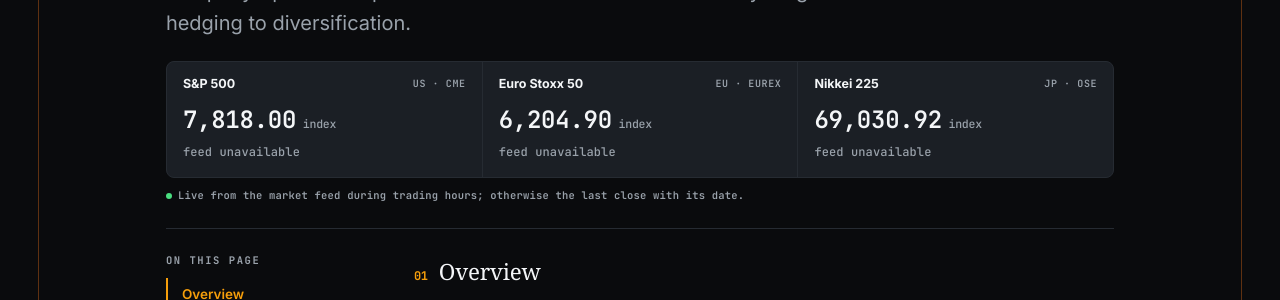
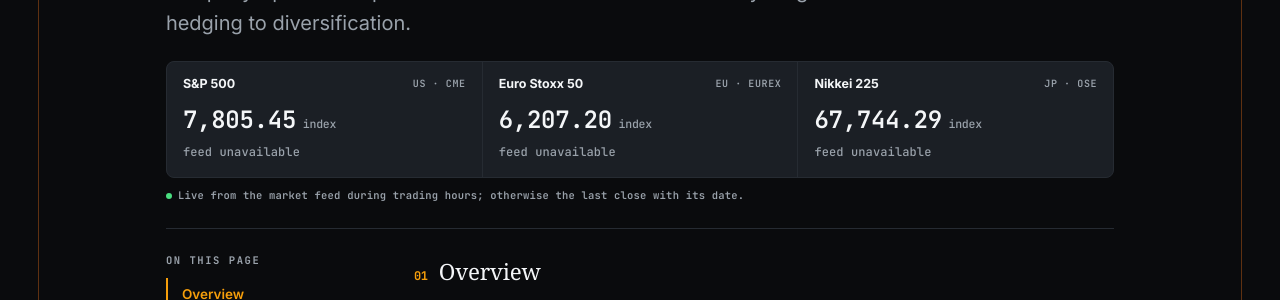
Before and after one commit to maverickrocx/RiskMaverick, a Jekyll site: the page built from markets/equities.md, in a window 1280 px wide and 900 px high. Shown: the part 290-590 px from the top of the window. Built offline with Jekyll 4.4.1, drawn with Linux system fonts in a browser that asks for light colours; some web fonts are replaced; part of the change alters nothing that is shown.

Commit message:
chore(marks): daily benchmark refresh from primary sources

```diff
--- a/_data/marks.yml
+++ b/_data/marks.yml
@@ -2,8 +2,8 @@
 # Each mark carries the date and publisher it came from.
 
 brent:
-  price: "$106.77"
-  asof: "12 Oct 2026"
+  price: "$106.56"
+  asof: "14 Oct 2026"
   source: "market feed"
 brent_spot:
   price: "$130.18"
@@ -14,55 +14,55 @@ brent_wti:
   asof: "8 Oct 2026"
   source: "derived"
 corn:
-  price: "$4.83"
-  asof: "13 Oct 2026"
+  price: "$4.81"
+  asof: "14 Oct 2026"
   source: "CBOT via Yahoo"
 de_da:
-  price: "€160.23"
-  asof: "13 Oct 2026"
+  price: "€178.99"
+  asof: "14 Oct 2026"
   source: "SMARD"
-  low: 110.12
-  high: 247.76
+  low: 87.55
+  high: 303.42
   points: 96
 estr:
   price: "2.439%"
-  asof: "12 Oct 2026"
+  asof: "13 Oct 2026"
   source: "ECB"
 eua:
-  price: "€87.04"
-  asof: "13 Oct 2026"
+  price: "€87.02"
+  asof: "14 Oct 2026"
   source: "EEX auction"
 eurusd:
-  price: "1.1177"
-  asof: "12 Oct 2026"
+  price: "1.1188"
+  asof: "14 Oct 2026"
   source: "market feed"
 fed_target:
   price: "3.75–4.00%"
   asof: "13 Oct 2026"
   source: "Federal Reserve"
 gbpusd:
-  price: "1.3232"
-  asof: "12 Oct 2026"
+  price: "1.3265"
+  asof: "14 Oct 2026"
   source: "market feed"
 gold:
-  price: "$4,196.90"
-  asof: "12 Oct 2026"
+  price: "$4,165.50"
+  asof: "14 Oct 2026"
   source: "market feed"
 henry_hub:
   price: "$3.24"
   asof: "8 Oct 2026"
   source: "EIA"
 lme_al:
-  price: "$3,055"
-  asof: "12 Oct 2026"
+  price: "$3,036"
+  asof: "13 Oct 2026"
   source: "LME"
 lme_cu:
-  price: "$14,822"
-  asof: "12 Oct 2026"
+  price: "$14,741"
+  asof: "13 Oct 2026"
   source: "LME"
 n225:
-  price: "69,030.92"
-  asof: "9 Oct 2026"
+  price: "67,744.29"
+  asof: "14 Oct 2026"
   source: "market feed"
 rggi:
   price: "$37.65"
@@ -73,40 +73,40 @@ sofr:
   asof: "9 Oct 2026"
   source: "NY Fed"
 soybeans:
-  price: "$12.86"
-  asof: "13 Oct 2026"
+  price: "$12.91"
+  asof: "14 Oct 2026"
   source: "CBOT via Yahoo"
 sp500:
-  price: "7,818.00"
-  asof: "12 Oct 2026"
+  price: "7,805.45"
+  asof: "13 Oct 2026"
   source: "market feed"
 stoxx50:
-  price: "6,204.90"
-  asof: "12 Oct 2026"
+  price: "6,207.20"
+  asof: "14 Oct 2026"
   source: "market feed"
 ttf:
-  price: "€86.50"
-  asof: "13 Oct 2026"
+  price: "€86.30"
+  asof: "14 Oct 2026"
   source: "ICE Endex via Yahoo"
 us10y:
-  price: "5.24%"
-  asof: "9 Oct 2026"
+  price: "5.21%"
+  asof: "13 Oct 2026"
   source: "US Treasury"
 us2y:
-  price: "4.80%"
-  asof: "9 Oct 2026"
+  price: "4.79%"
+  asof: "13 Oct 2026"
   source: "US Treasury"
 us30y:
-  price: "5.60%"
-  asof: "9 Oct 2026"
+  price: "5.56%"
+  asof: "13 Oct 2026"
   source: "US Treasury"
 usdjpy:
-  price: "158.62"
-  asof: "12 Oct 2026"
+  price: "158.43"
+  asof: "14 Oct 2026"
   source: "market feed"
 wheat:
-  price: "$6.71"
-  asof: "13 Oct 2026"
+  price: "$6.66"
+  asof: "14 Oct 2026"
   source: "CBOT via Yahoo"
 wti:
   price: "$98.26"
```
